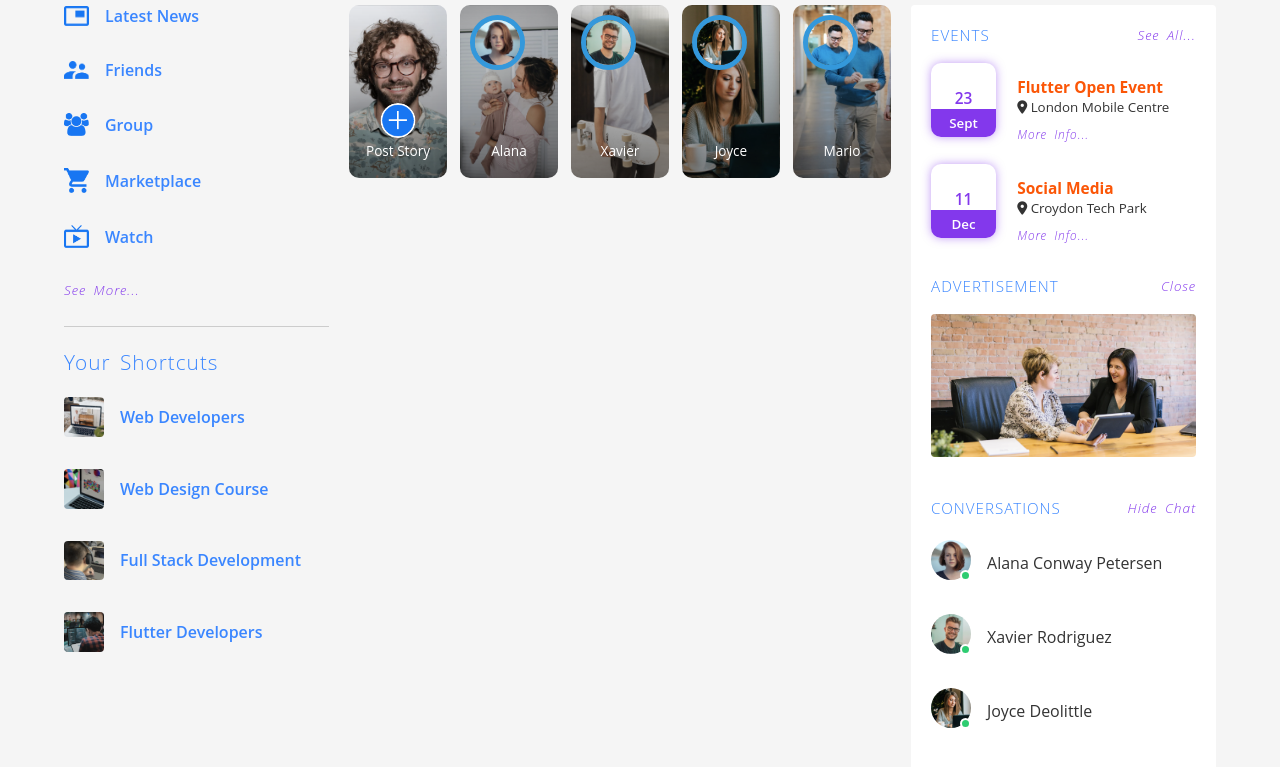
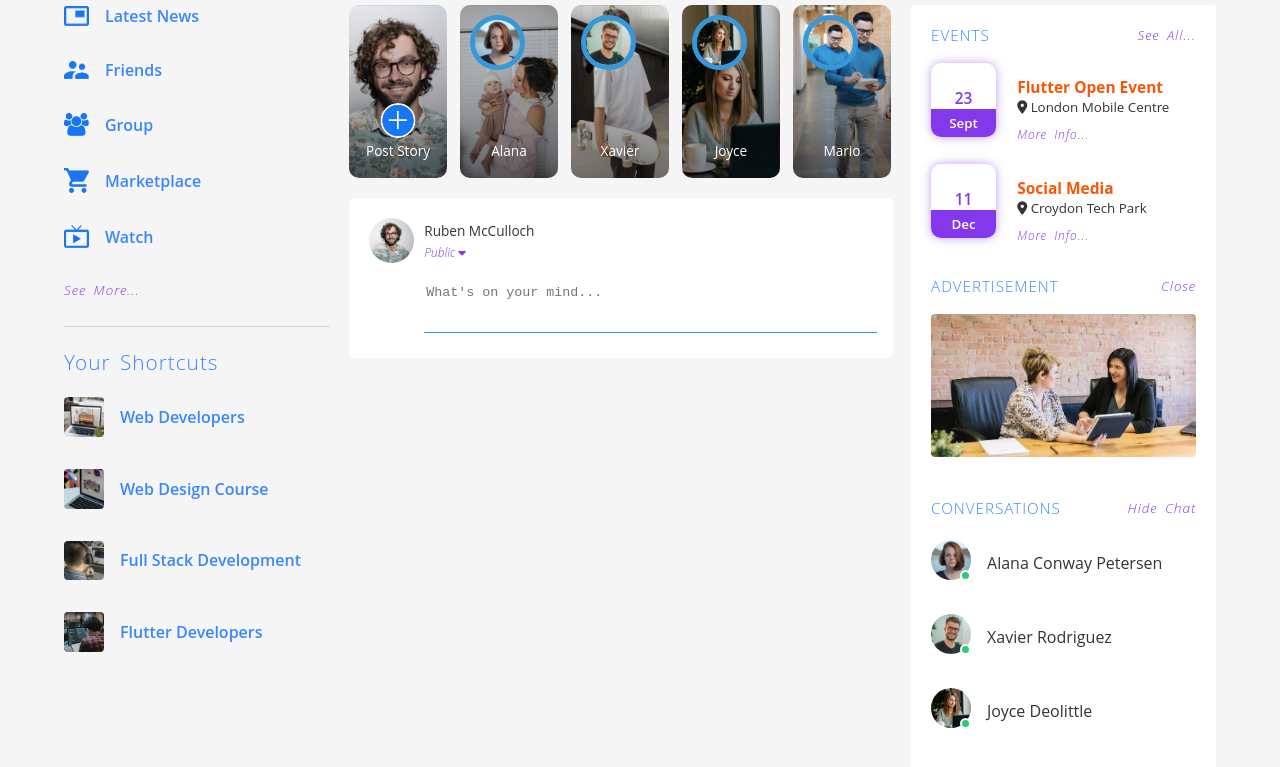
Before and after one commit to johnclamy/social-media-template, a website built with Parcel: page src/index.html in a window 1280 px wide. Shown: the part 81-848 px from the top of the page. Built offline with nearby package versions, Linux system fonts and the light colour scheme.

Commit message:
add posts editor

```diff
--- a/src/index.html
+++ b/src/index.html
@@ -85,6 +85,20 @@
         </section>
       </article>
 
+      <!-- beginning right post within main -->
+      <section class="main-write-post">
+        <div class="main-write-post__user">
+          <img src="img/profile-pic.png" alt="User profile picture">
+          <div class="main-write-post__user__profile">
+            <h2>Ruben McCulloch</h2>
+            <p>Public <i class="fas fa-caret-down"></i></p>
+          </div>
+        </div>
+        <div class="main-write-post__editor">
+          <textarea placeholder="What's on your mind..." cols="30" rows="3"></textarea>
+        </div>
+      </section> <!-- end right post within main -->
+
     </main> <!-- end main content -->
 
     <!-- beginning right sidebar -->
--- a/src/scss/layout/_main.scss
+++ b/src/scss/layout/_main.scss
@@ -69,3 +69,51 @@
   border: 0;
   width: 35px;
 }
+
+.main-write-post {
+  width: 93%;
+  background: $white;
+  @include round-corners(6px);
+  padding: $padding * 1.25;
+  columns: $app-orange;
+
+  &__user {
+    display: flex;
+    align-items: center;
+
+    img {
+      width: 45px;
+      @include round-corners(50%);
+      margin-right: $margin * 0.625;
+    }
+
+    &__profile {
+      h2 {
+        margin: 0 0 ($margin * 0.3) 0;
+        font-size: $font-size * 0.85;
+        font-weight: weight(regular);
+      }
+
+      p {
+        margin: 0;
+        color: $app-violet;
+        font-size: $font-size * 0.75;
+        font-weight: weight(light);
+        font-style: italic;
+      }
+    }
+  }
+
+  &__editor {
+    padding: ($padding * 1.25) 0  0 ($padding * 3.44);
+
+    textarea {
+      width: 100%;
+      border: 0;
+      outline: 0;
+      border-bottom: $border-size $border-type $secondary-border-color;
+      background: transparent;
+      resize: none;
+    }
+  }
+}
```
